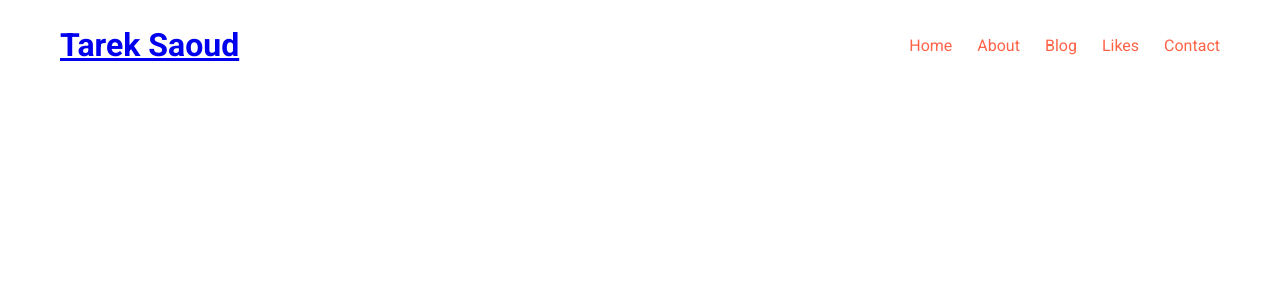
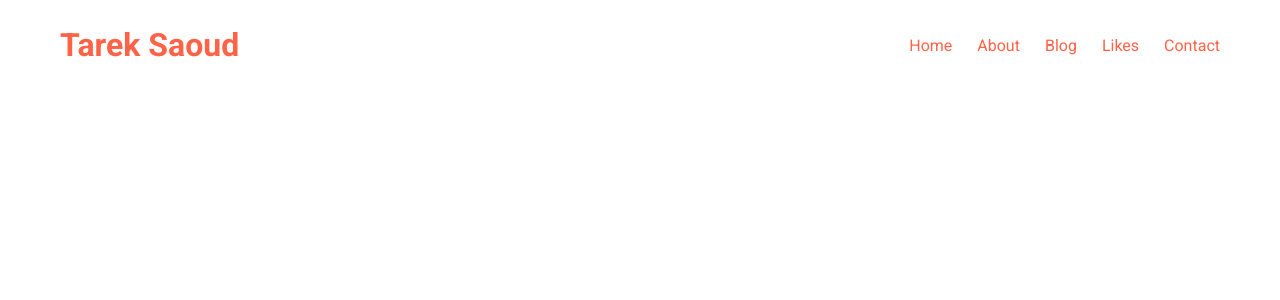
Before and after one commit to tarekgs/tarekgs.github.io, a Jekyll site: the page built from index.html, in a window 1280 px wide. Shown: the top 300 px of the page. Built offline with Jekyll 4.4.1, drawn with Linux system fonts in a browser that asks for light colours.

Commit message:
Update default.html

```diff
--- a/_layouts/default.html
+++ b/_layouts/default.html
@@ -21,7 +21,7 @@
 <body>
     <header>
         <div class="container">
-            <h1><a href="{{ '/' | relative_url }}">{{ site.title }}</a></h1>
+            <h1>{{ site.title }}</h1>
             <nav>
                 <a href="{{ '/' | relative_url }}">Home</a>
                 <a href="{{ '/about' | relative_url }}">About</a>
```
